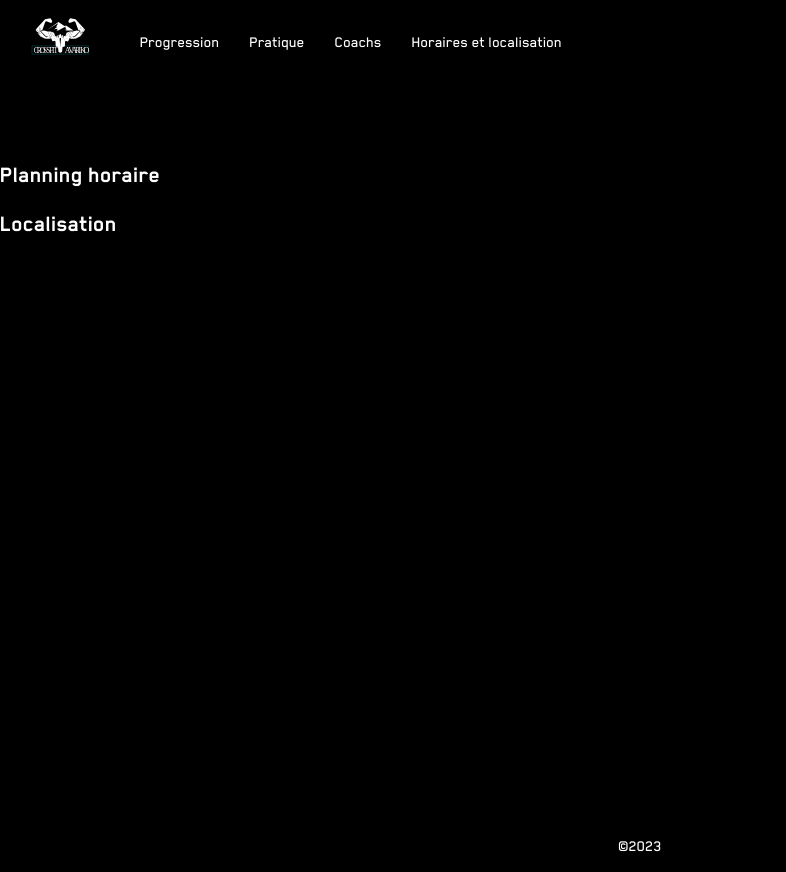
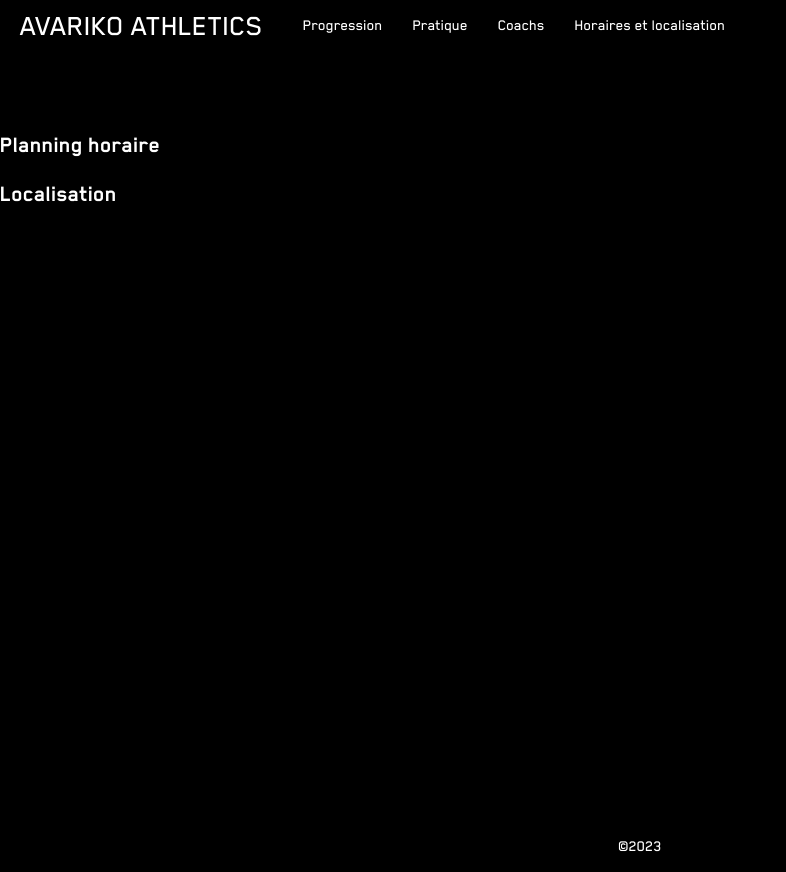
Before and after one commit to LMLC-Communication/Avariko, a Nuxt app: page /horaires-et-localisation in a window 1280 px wide. Shown: the whole page, without its empty margins (0-786 px from the left). Built offline with nearby package versions, Linux system fonts and the light colour scheme.

Commit message:
Change GTLFLoader

```diff
--- a/components/Navbar.vue
+++ b/components/Navbar.vue
@@ -1,8 +1,11 @@
 <template>
   <header>
     <nav>
-      <nuxt-link to="/">
+      <!-- <nuxt-link to="/">
         <img src="~/assets/images/logo_white.svg" alt="Nuxt Logo" />
+      </nuxt-link> -->
+      <nuxt-link to="/" class="menu_title">
+        AVARIKO ATHLETICS
       </nuxt-link>
       <ul>
         <li>
@@ -69,6 +72,12 @@ export default {
 </script>
 
 <style lang="scss" scoped>
+
+.menu_title {
+  font-size: 30px;
+  color: white;
+  text-decoration: none;
+}
 header {
   z-index: 10;
   display: inline-block;
@@ -92,7 +101,7 @@ nav {
     }
   }
   img {
-    width: 80px;
+    width: 140px;
   }
   ul {
     margin-right: 20px;
--- a/components/ThreeScene.vue
+++ b/components/ThreeScene.vue
@@ -4,7 +4,7 @@
 
 <script>
 import * as THREE from 'three';
-import { GLTFLoader } from 'three/examples/jsm/loaders/GLTFLoader';
+import { GLTFLoader } from "three/addons/loaders/GLTFLoader.js";
 export default {
   data() {
     return {
--- a/layouts/default.vue
+++ b/layouts/default.vue
@@ -28,7 +28,7 @@ h2 {
   color: white;
 }
 #nuxt {
-  min-height: calc(100vh - 80px);
+  min-height: calc(100vh - 50px);
 }
 .fade-enter-active,
 .fade-leave-active {
@@ -39,6 +39,6 @@ h2 {
   opacity: 0;
 }
 #page {
-  padding-top: 80px;
+  padding-top: 50px;
 }
 </style>
--- a/pages/index.vue
+++ b/pages/index.vue
@@ -5,8 +5,10 @@
       <div class="hero__content">
         <h4 class="hero__content__subtitle">REJOIGNEZ-NOUS POUR VOUS DÉPASSER</h4>
         <h1 class="hero__content__title">
-          <div><span>CROSSFIT</span></div>
           <div><span>AVARIKO</span></div>
+          <div><span>ATHLETICS</span></div>
+
+          <!-- <img src="~/assets/images/logo_white.svg" alt="Nuxt Logo" class="logo" /> -->
         </h1>
         <button>EN SAVOIR PLUS</button>
       </div>
@@ -48,6 +50,16 @@ export default {};
 <style lang="scss" scoped>
 @use 'sass:color';
 
+img.logo {
+  width: 160px;
+  animation: fade 2s;
+  float: left;
+}
+
+.hero__content__subtitle {
+  margin-bottom: 20px;
+}
+
 button {
   cursor: pointer;
   background-color: transparent;
@@ -69,7 +81,7 @@ button {
   }
 }
 .hero {
-  height: calc(100vh - 80px);
+  height: calc(100vh - 50px);
   width: 100%;
   position: relative;
   video {
```
Also changed, not shown: assets/images/logo_white.svg.
